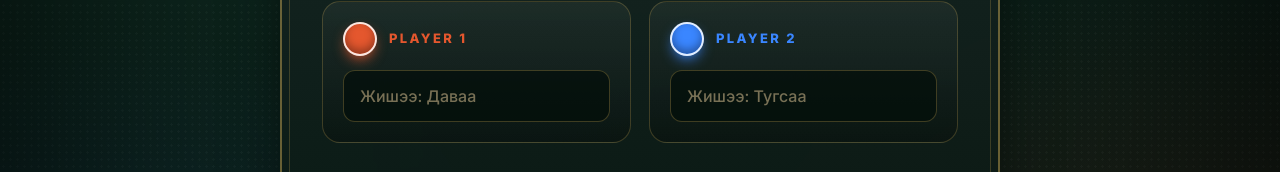
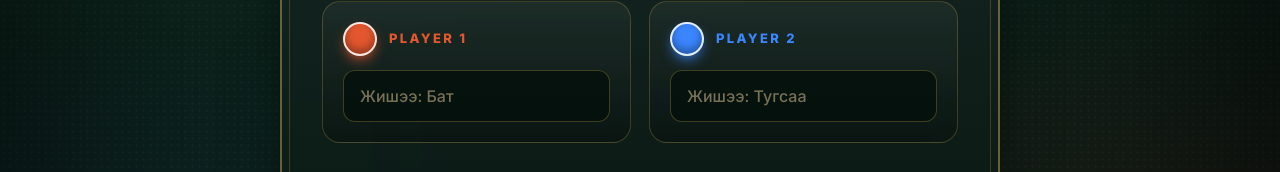
Before and after one commit to 2gooNo/Board-Game, a Next.js app: page /RegistrationPage in a window 1280 px wide. Shown: the part 355-527 px from the top of the page. Built offline with nearby package versions, Linux system fonts and the light colour scheme.

Commit message:
fix(registration): update player one placeholder example to Bat

```diff
--- a/src/app/RegistrationPage/page.js
+++ b/src/app/RegistrationPage/page.js
@@ -41,7 +41,7 @@ export default function Information() {
                   setNames((prev) => ({ ...prev, Player1: e.target.value }))
                 }
                 className={style.input}
-                placeholder="Жишээ: Даваа"
+                placeholder="Жишээ: Бат"
                 maxLength={14}
               />
             </div>
```
